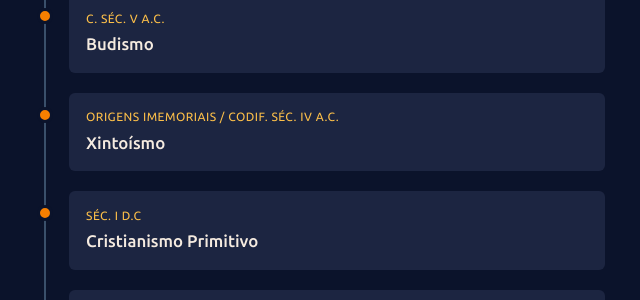
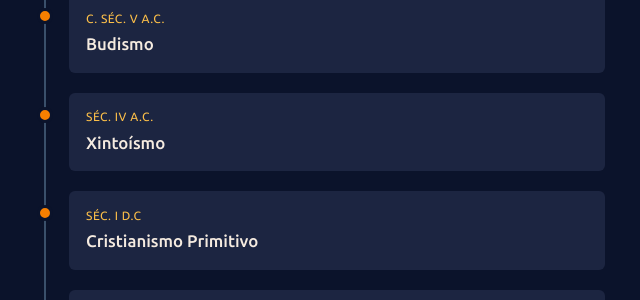
Before and after one commit to joaquim-capitao/joaquim-capitao.github.io, a Jekyll site: the page religiao/index.html, which Jekyll copies as it is, in a window 1280 px wide. Shown: the part 890-1190 px from the top of the page, without its empty margins (319-959 px from the left). Built offline with Jekyll 4.4.1, drawn with Linux system fonts in a browser that asks for light colours.

Commit message:
Update index.html

```diff
--- a/religiao/index.html
+++ b/religiao/index.html
@@ -220,7 +220,7 @@
       <article class="timeline-item">
         <span class="timeline-dot"></span>
         <a class="timeline-card" href="https://joaquim-capitao.github.io/religiao/xintoismo">
-          <span class="era">Origens imemoriais / codif. séc. IV a.C.</span>
+          <span class="era">séc. IV a.C.</span>
           <span class="name">Xintoísmo</span>
         </a>
       </article>
```
